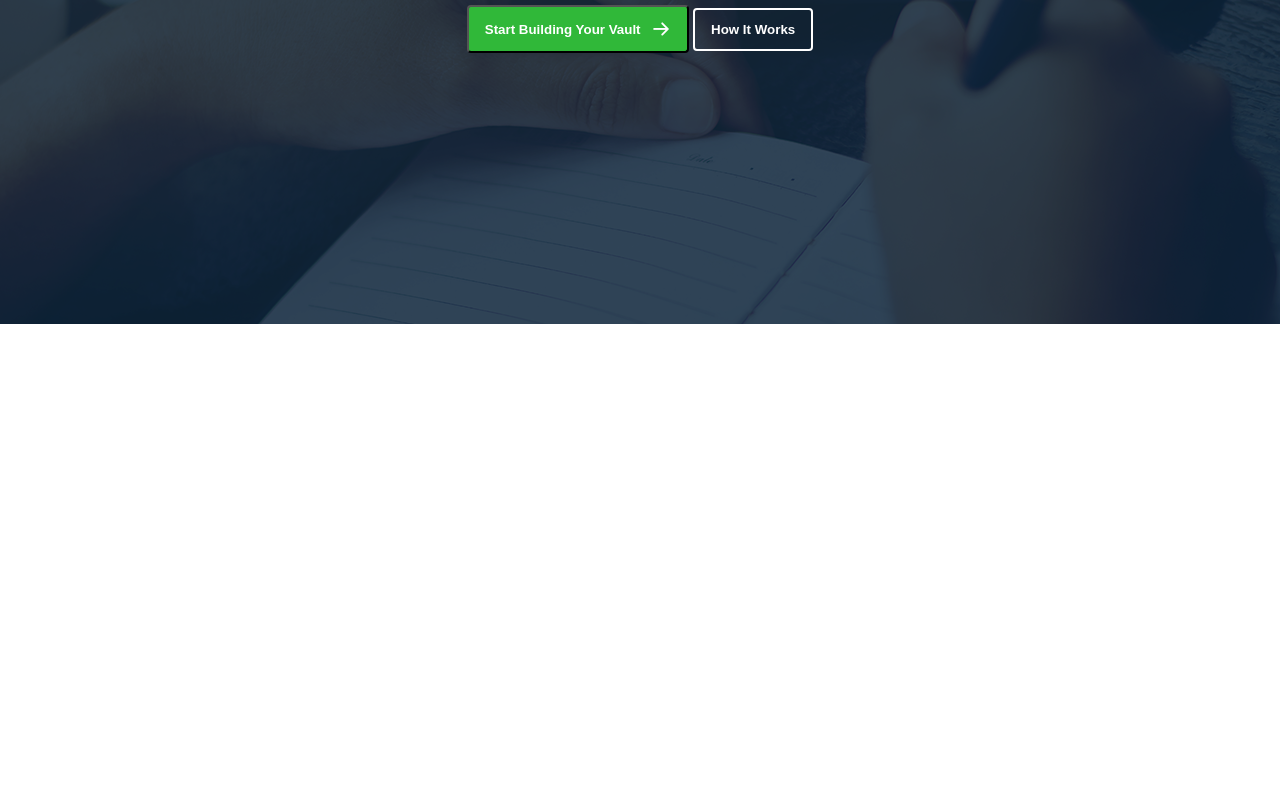
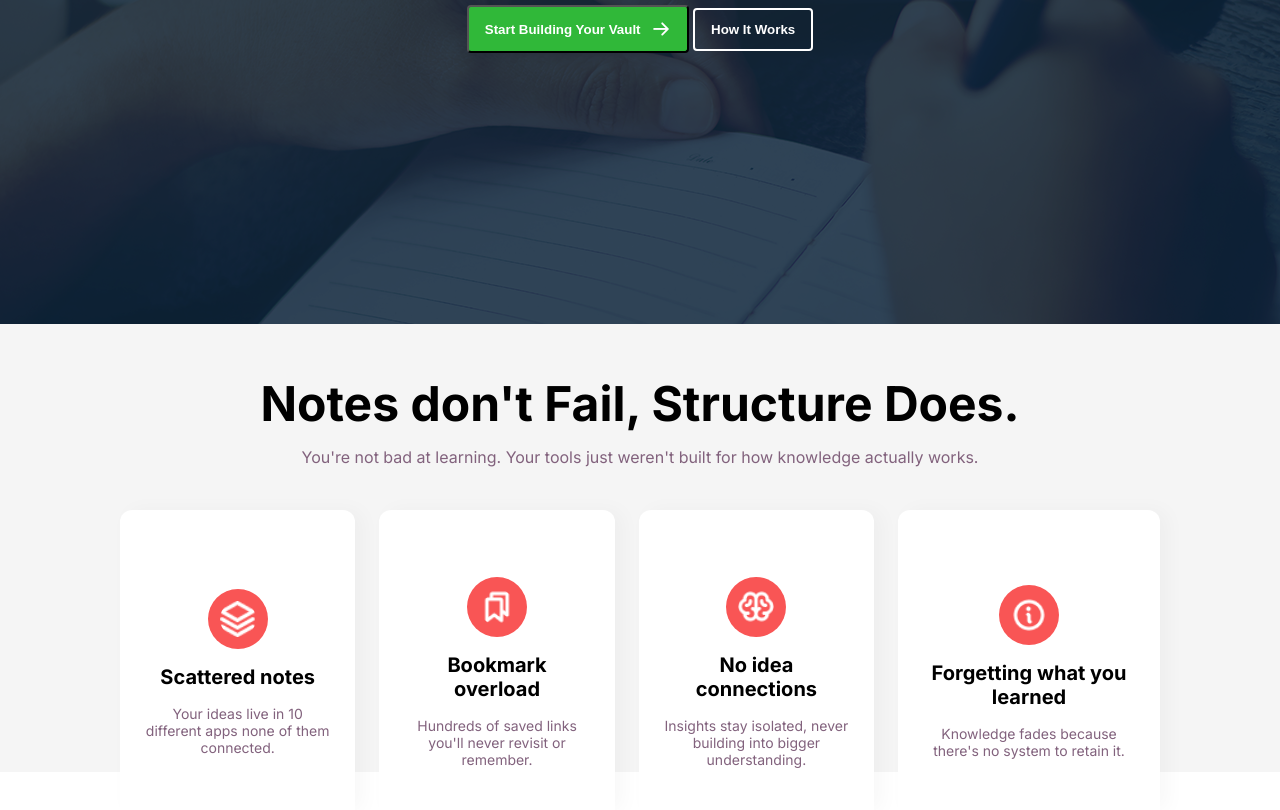
Before and after one commit to nusratjahanmim-netizen/assignment-1, a plain HTML site: page index.html in a window 1280 px wide. Shown: the part 440-1250 px from the top of the page. Before the commit the page ends 800 px from the top, so only its background shows below. Drawn offline with Linux system fonts and the light colour scheme.

Commit message:
note section according styles

```diff
--- a/index.html
+++ b/index.html
@@ -8,6 +8,7 @@
     <link rel="preconnect" href="https://fonts.googleapis.com">
 <link rel="preconnect" href="https://fonts.gstatic.com" crossorigin>
 <link href="https://fonts.googleapis.com/css2?family=Inter:ital,opsz,wght@0,14..32,100..900;1,14..32,100..900&family=Open+Sans:ital,wght@0,300..800;1,300..800&display=swap" rel="stylesheet">
+
 </head>
 <body class="font">
     <header>
@@ -39,6 +40,37 @@ help you think clearly, connect ideas, and turn learning into long-term knowledg
                 </div>
             </section>
         </section>
+        <section class="container">
+            <section class="notes">
+                <div id="section-head">
+                    <h1>Notes don't Fail, Structure Does.</h1>
+                    <p>You're not bad at learning. Your tools just weren't built for how knowledge actually works.</p>
+                </div>
+            <div id="card-box">
+                <div class="section-cards">
+                    <img src="./B13-A01-Knowledge-Vault/assets/Vector.png">
+                    <h3>Scattered notes</h3>
+                    <p>Your ideas live in 10 different apps none of them connected.</p>
+                    </div>
+                <div class="section-cards">
+                        <img src="./B13-A01-Knowledge-Vault/assets/Bookmarks.png">
+                    <h3>Bookmark overload</h3>
+                    <p>Hundreds of saved links you'll never revisit or remember.</p>
+                    </div>
+                <div class="section-cards">
+                        <img src="./B13-A01-Knowledge-Vault/assets/Brain.png">
+                    <h3>No idea connections</h3>
+                    <p>Insights stay isolated, never building into bigger understanding.</p>
+                    </div>
+                <div class="section-cards">
+                        <img src="./B13-A01-Knowledge-Vault/assets/Info.png">
+                    <h3>Forgetting what you learned</h3>
+                    <p>Knowledge fades because there's no system to retain it.</p>
+                    </div>
+
+            </div>
+            </section>
+        </section>
     </header>
 
 </body>
--- a/styles.css
+++ b/styles.css
@@ -52,9 +52,8 @@
     background-color: transparent;
     border: 2px solid white;
     border-radius: 4px;
-    cursor: pointer;
+    cursor: pointer;}
 
-}
 .hero{
     max-width: 1600px;
     min-height: 674px;
@@ -91,6 +90,67 @@
     color: #ffffff;
     margin: 16px auto;
 }
-.buttons{
+.hero .buttons{
     gap: 16px;
 }
+.notes{
+    padding: 50px 120px 0;
+    text-align: center;
+    max-height: 448px;
+    gap: 44px;
+    background-color: whitesmoke;
+}
+
+.notes #section-head h1{
+    font-size: 48px;
+    font-weight: bold;
+}
+.notes #section-head p{
+    font-size: 16px;
+    margin-top: 16px;
+    font-weight: 400;
+    line-height: 16px;
+    color: #82627d;
+}
+#card-box {
+    display: flex;
+    justify-content: space-around;
+    align-items: flex-start;
+    gap: 24px;
+    margin: 45px auto;
+    }
+#card-box .section-cards{
+    background-color: #ffffff;
+    border-top-left-radius: 12px;
+    border-top-right-radius: 12px;
+    border-bottom-left-radius: 0;
+    border-bottom-right-radius: 0;
+    display: flex;
+    flex-direction: column;
+    justify-content: center;
+    text-align: center;
+    padding: 24px;
+    padding-bottom: 0;
+    gap: 16px;
+    max-width: 322px;
+    min-height: 300px;
+    box-shadow: 8px 0 20px rgba(0, 0, 0, 0.032);
+    }
+#card-box .section-cards img{
+    background-color: #F95555;
+    border-radius: 50%;
+    width: 60px;
+    height: 60px;
+    padding: 12px;
+    margin: 0 auto;
+
+}
+#card-box .section-cards h3{
+    font-size: 20px;
+    text-align: center;
+}
+#card-box .section-cards p{
+    font-size: 14px;
+    color: #82627d;
+    max-width: 240px;
+}
```
